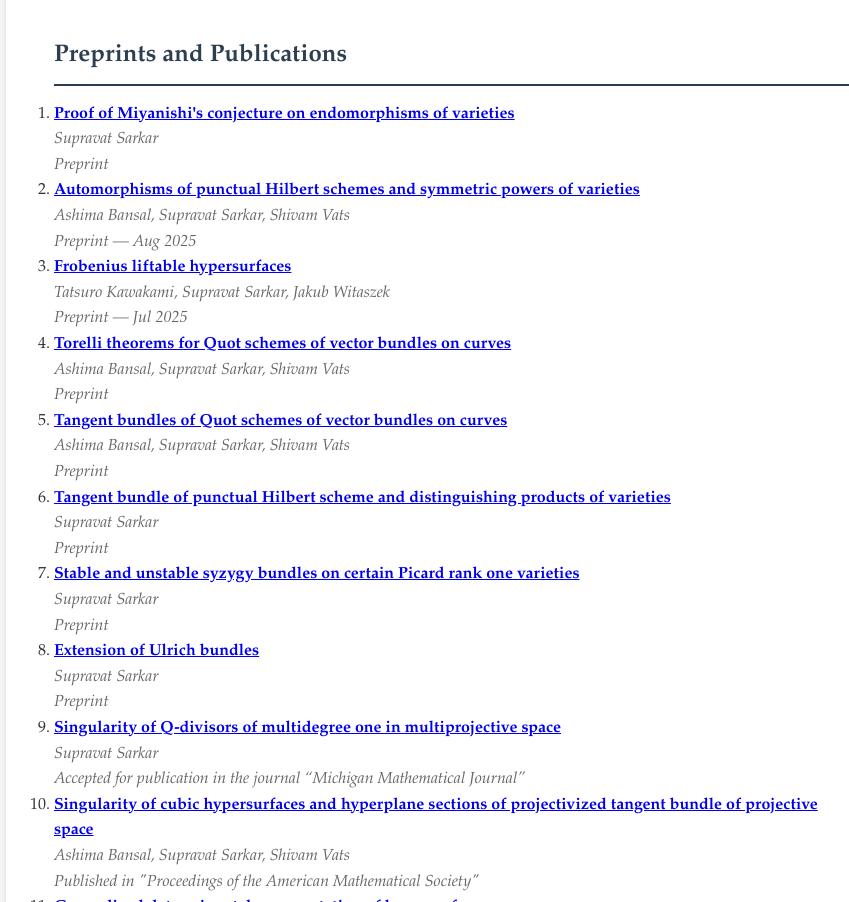
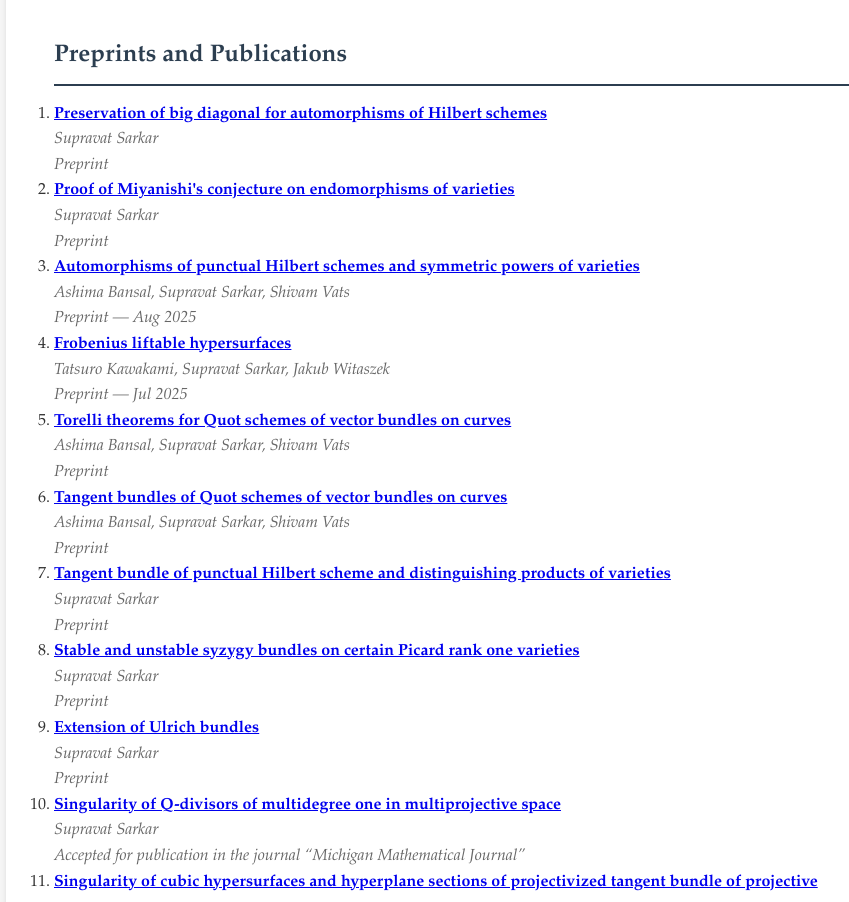
Before and after one commit to supravatsarkarmath/supravatsarkarmath.github.io, a plain HTML site: page index.html in a window 1280 px wide. Shown: the part 1035-1937 px from the top of the page, without its empty margins (184-1033 px from the left). Drawn offline with Linux system fonts and the light colour scheme.

Commit message:
Update index.html

```diff
--- a/index.html
+++ b/index.html
@@ -195,6 +195,11 @@
             <h2>Preprints and Publications</h2>
 
                 <ol>
+                    <li>
+            <div class="publication-title"><a href="https://arxiv.org/abs/2611.25277">Preservation of big diagonal for automorphisms of Hilbert schemes</a></div>
+            <div class="publication-details">Supravat Sarkar</div>
+            <div class="publication-details">Preprint</div>
+        </li>
          <li>
             <div class="publication-title"><a href="https://arxiv.org/abs/2602.16168 ">Proof of Miyanishi's conjecture on endomorphisms of varieties</a></div>
             <div class="publication-details">Supravat Sarkar</div>
```
